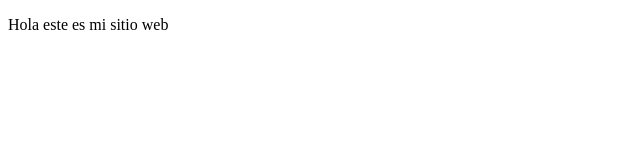
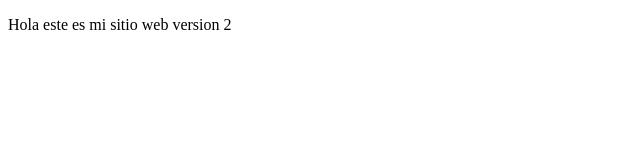
Before and after one commit to llanesleonardo/htmlbasics, a plain HTML site: page index.html in a window 1280 px wide. Shown: the full height of the page, 0-640 px from the left. Drawn offline with Linux system fonts and the light colour scheme.

Commit message:
segundo commit

```diff
--- a/index.html
+++ b/index.html
@@ -7,6 +7,6 @@
     <title>Document</title>
   </head>
   <body>
-    <p>Hola este es mi sitio web</p>
+    <p>Hola este es mi sitio web version 2</p>
   </body>
 </html>
```
